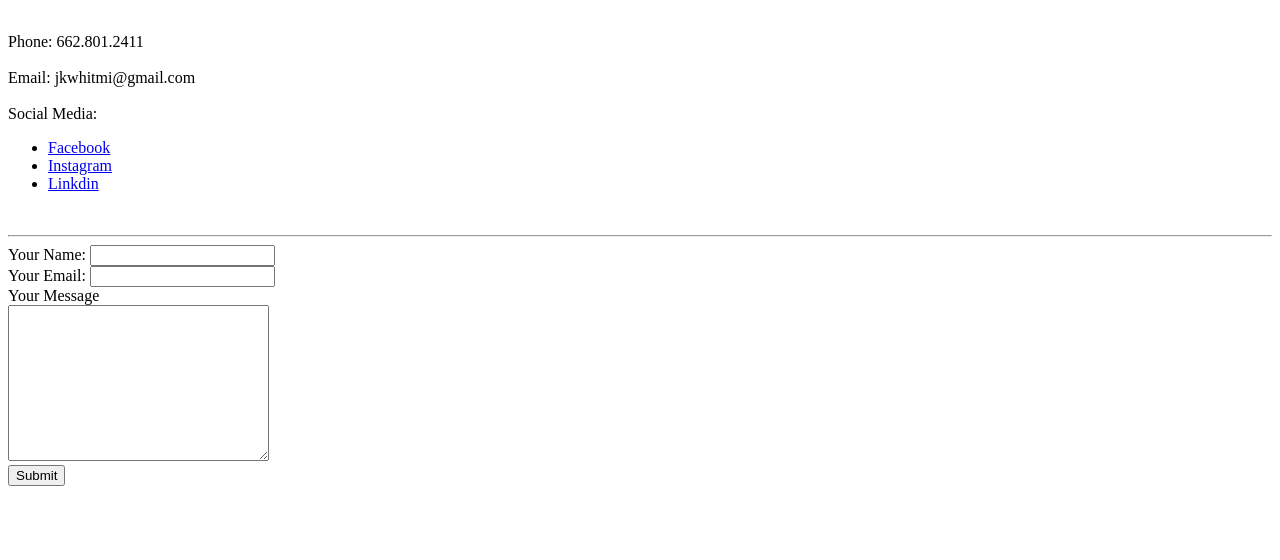
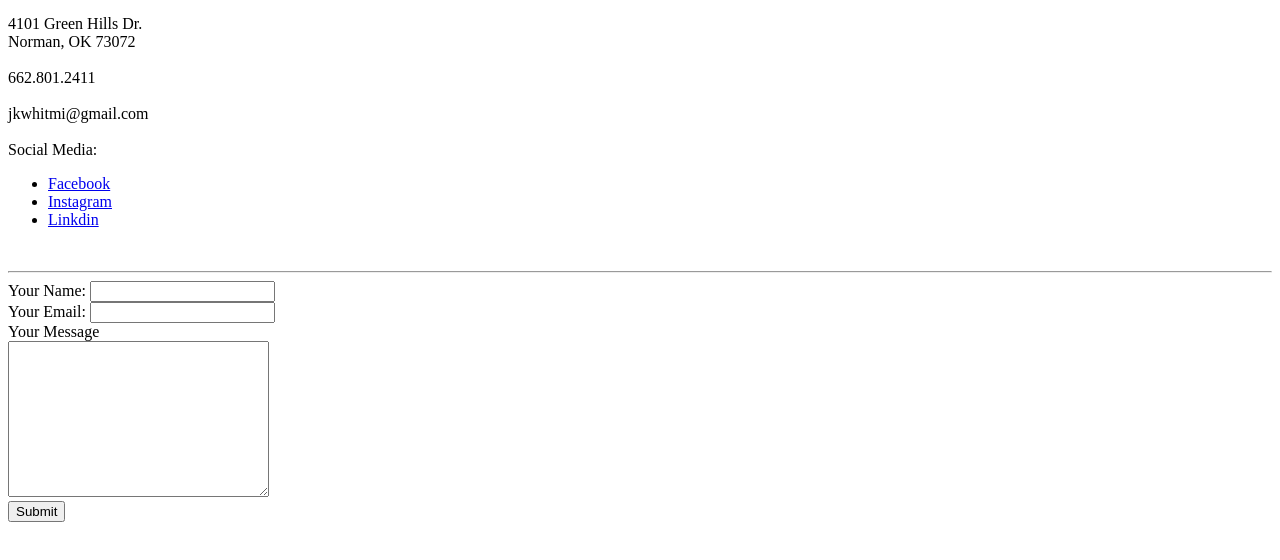
Before and after one commit to jonathan-whitmire/CV, a plain HTML site: page Contact Information.html in a window 1280 px wide. Shown: the part 44-604 px from the top of the page. Drawn offline with Linux system fonts and the light colour scheme.

Commit message:
Update Contact Information.html

```diff
--- a/Contact Information.html
+++ b/Contact Information.html
@@ -5,10 +5,13 @@
     <title>Contact Information</title>
   </head>
   <body>
-    <h3>Contact Information:</h3><br>
-    Phone: 662.801.2411<br>
+    <h3>Contact Information:</h3>
+    4101 Green Hills Dr.<br>
+      Norman, OK 73072 <br>
+      <br>
+    662.801.2411<br>
     <br>
-    Email: jkwhitmi@gmail.com<br>
+    jkwhitmi@gmail.com<br>
     <br>
     Social Media:<br>
     <ul>
@@ -25,6 +28,5 @@
       <textarea name="yourMessage" rows="10" cols="30"></textarea><br>
       <input type="submit" name="">
     </form>
-
   </body>
 </html>
```
